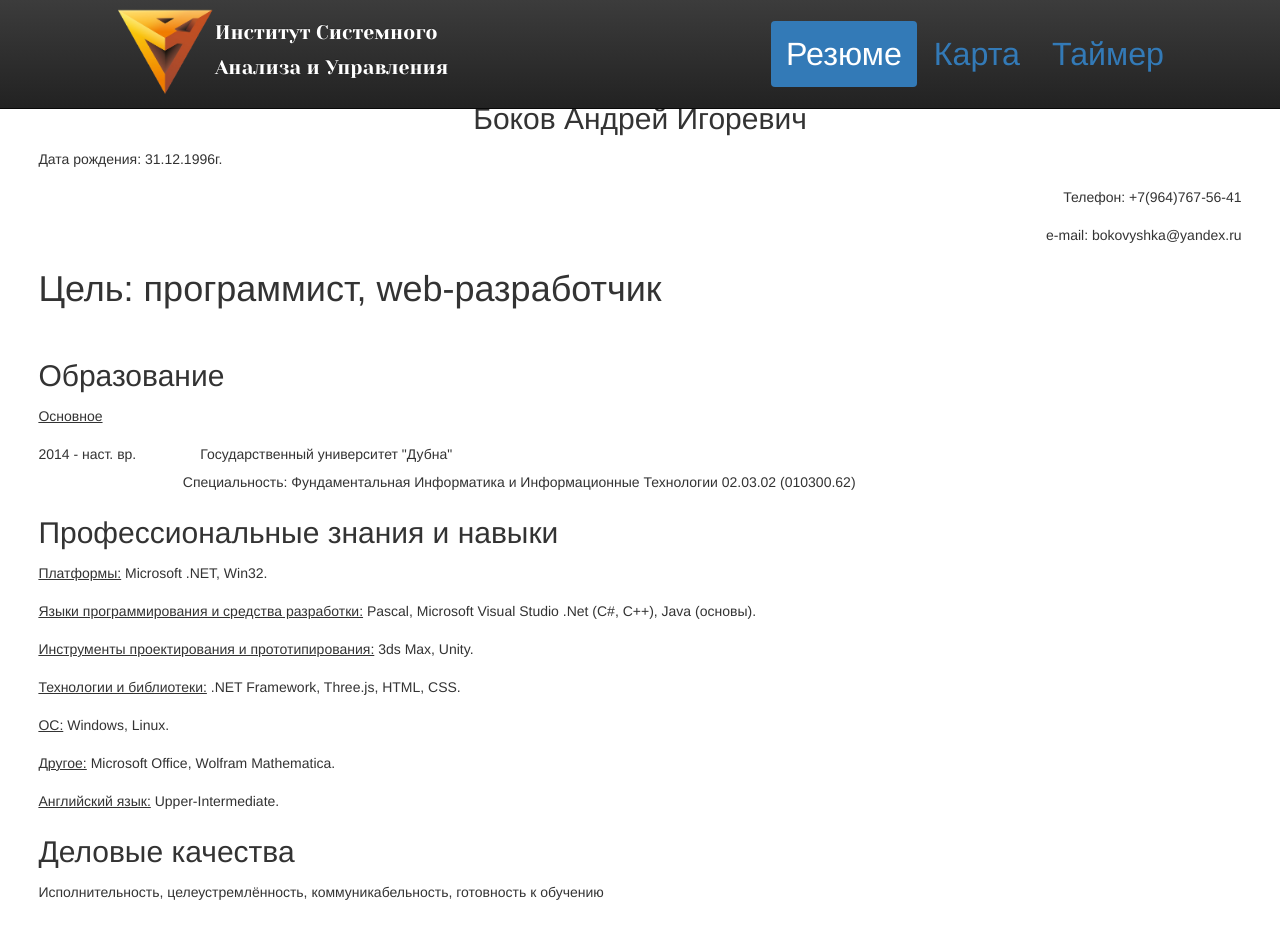
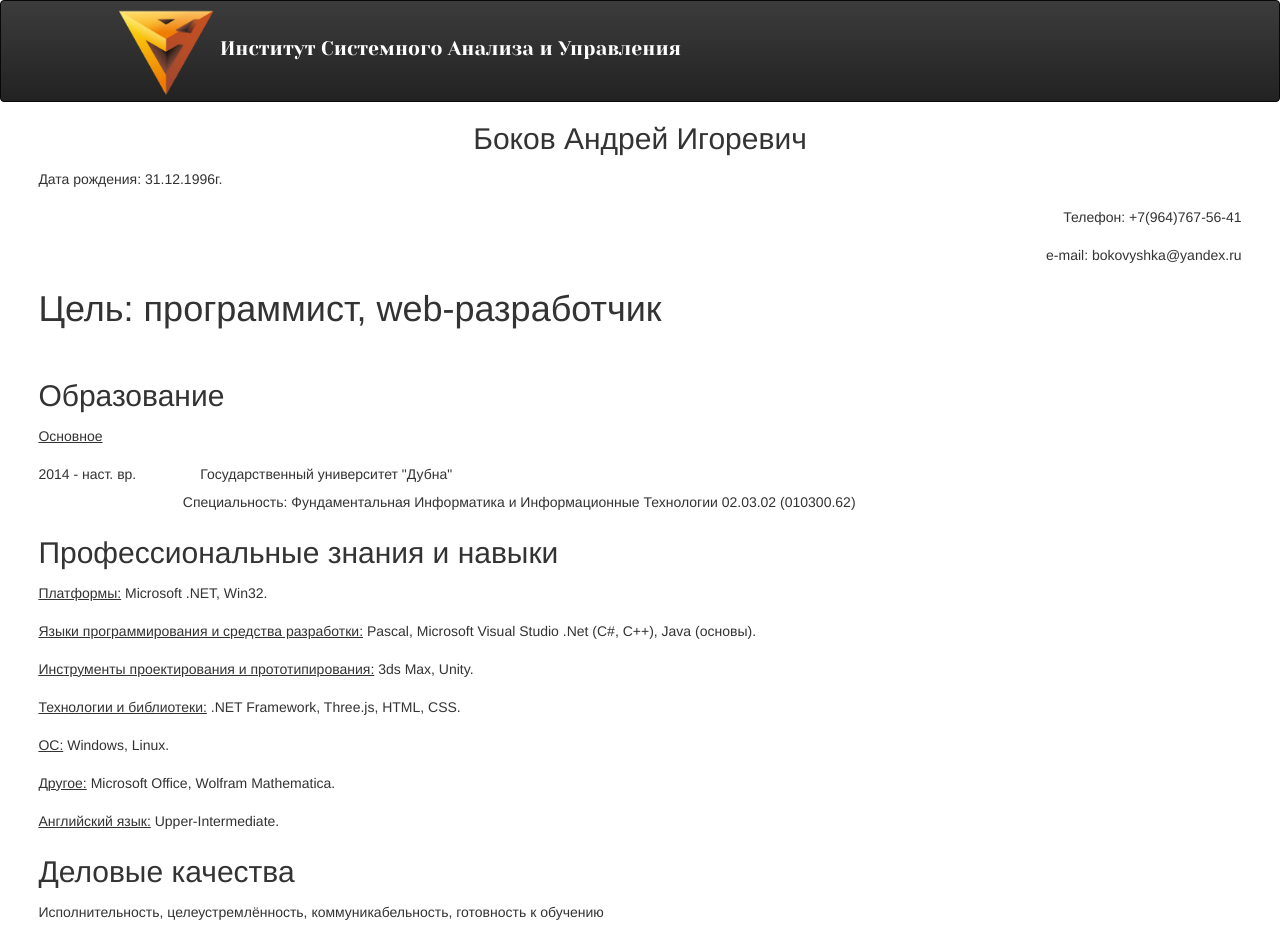
Before and after one commit to Anbolax/Anbolax.github.io, a plain HTML site: page index.html in a window 1280 px wide. Shown: the top 929 px of the page. Drawn offline with nearby package versions, Linux system fonts and the light colour scheme; a web font is replaced by a local one.

Commit message:
New
New version

```diff
--- a/css/style.css
+++ b/css/style.css
@@ -5,35 +5,28 @@ body, html {
 }
 body {
 	background-color: #f6f6f6;
-	position: relative;
 }
 
 
 #log {
-	margin-left: 100px;
+  margin-left: 100px;
 }
 #logo {
 	width: 100px;
 	height: 100px;
-	float: left;
 }
 #ISAU {
-	width: 270px;
-	line-height: 35px;
+  text-decoration: none;
 	color: white;
 	font-family: 'Yeseva One', cursive;
 	font-size: 1.4em;
 }
 
-#menu {
-	margin-top: 20px;
-	margin-right: 100px;
-	font-size: 2.3em;
-}
+
 #Rez
 {
 	text-align: center;
-	margin-top: 8%;
+	margin-top: 30px%;
 	text-anchor: end;
 	margin-left: 3%;
 	margin-right: 3%;
@@ -118,3 +111,24 @@ span.indent2 {
     transform: rotate(-180deg) skew(-360deg);
   }
 }
+
+
+
+@media(max-width: 997px)
+{
+
+}
+
+@media(max-width: 714px)
+{
+  #ISAU {
+    display: none;
+  }
+  #log {
+  margin-left: 0;
+}
+  #logo {
+    display:block;
+    margin:0 auto;
+  }
+}
--- a/index.html
+++ b/index.html
@@ -15,32 +15,17 @@
 </head>
 
 <body>
-	<div class="navbar navbar-inverse navbar-fixed-top">
+	<div class="navbar navbar-inverse ">
 		<div class="container-fluid">
-			<div class="navbar-header">
-				<button class="navbar-toggle" data-toggle="collapse" data-target=".navbar-collapse">
-					<span class="icon-bar"></span>
-					<span class="icon-bar"></span>
-					<span class="icon-bar"></span>
-				</button>
+			<div>
 				<div id="log">
 					<a href="http://saudubna.ru/" title="Перейти на сайт ИСАУ">
 							<img id="logo" src="img/isau.png" title="Институт САУ" alt="saudubna.ru">
 					</a>
-					<a id="ISAU" class="navbar-brand" href="#">Институт Системного Анализа и Управления</a>
+					<a id="ISAU" href="#">Институт Системного Анализа и Управления</a>
 				</div>
 			</div>
-			<div class="navbar-collapse collapse">
-				<form class="navbar navbar-right">
-					<div id="menu">
-						<ul class="nav nav-pills" class="ULL" >
-							<li class="active" > <a href="index.html"> Резюме </a> </li>
-							<li> <a href="index2.html" > Карта </a></li>
-							<li> <a href="index3.html"> Таймер </a></li>
-						</ul>
-					</div>
-				</form>
-			</div>
+
 		</div>
 	</div>
 
```
